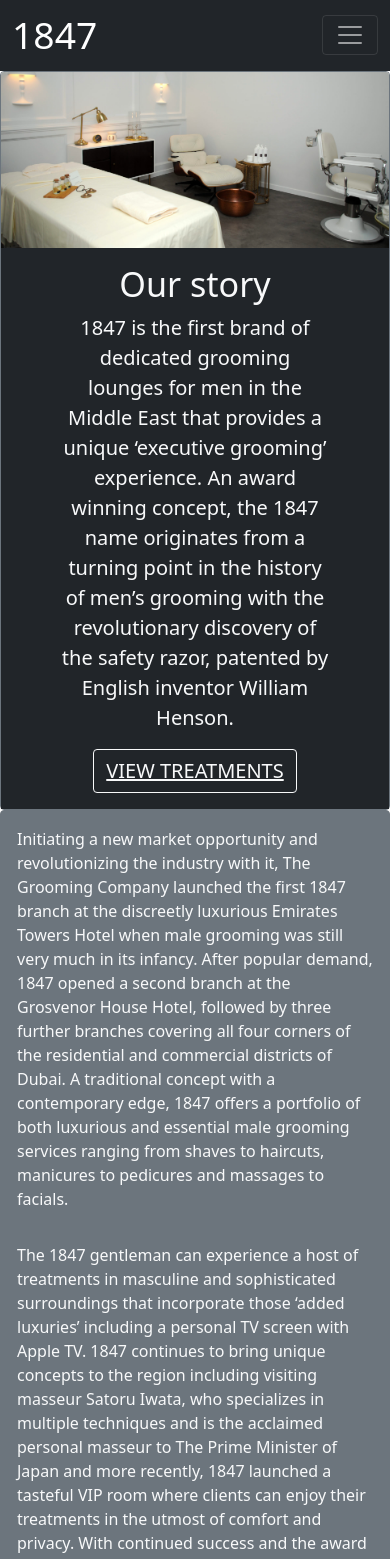
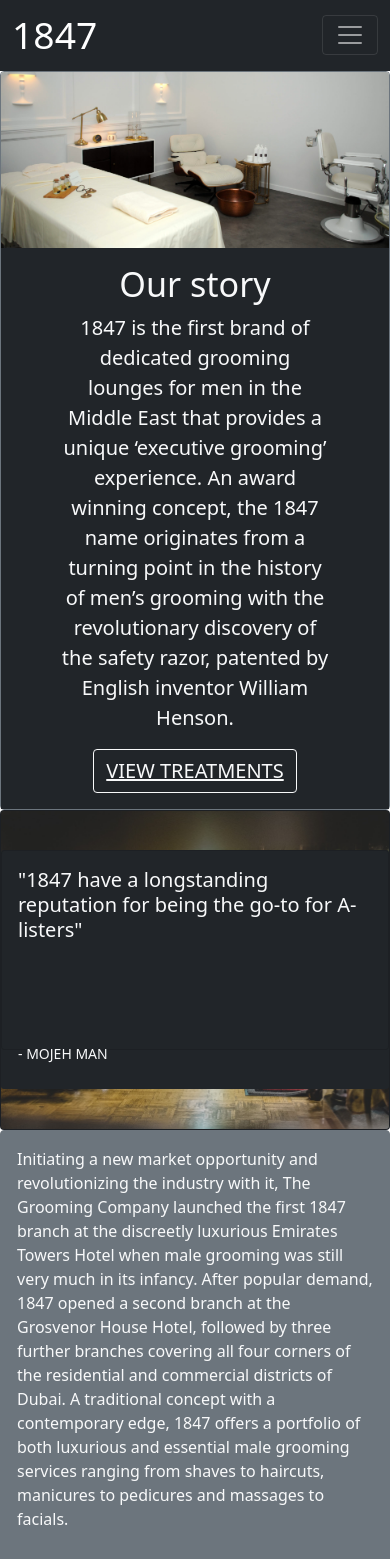
Before and after one commit to mackdaniel09/grooming-for-men, a React (Create React App) app: page /about-us in a window 390 px wide. Shown: the top 1559 px of the page. Built offline with nearby package versions, Linux system fonts and the light colour scheme.

Commit message:
revising compoennts

```diff
--- a/src/App.css
+++ b/src/App.css
@@ -11,6 +11,9 @@
   height: 300px;
   width: 60rem;
   object-fit: cover;
+}
+.carousel-card-story {
+  height: 200px;
 }
 .carousel-card img {
   height: 100%;
@@ -31,8 +34,9 @@
 .img-gallery img {
   height: 300px;
 }
-.img-wrapper {
-  margin: 20px;
+.img-living-wrapper {
+  height: 300px;
+  background-color: blue;
 }
 @media (max-width: 768px) {
   .img-gallery {
--- a/src/App.js
+++ b/src/App.js
@@ -18,10 +18,7 @@
           <Route path="/" element={<Home />} />
           <Route path="1847-signatures" element={<Signatures />} />
           <Route path="treatments" element={<Treatments />}>
-            <Route
-              path="/treatments/hair-services"
-              element={<HairServices />}
-            />
+            <Route path="hair-services" element={<HairServices />} />
           </Route>
           <Route path="about-us" element={<About />} />
         </Routes>
--- a/src/components/Container.js
+++ b/src/components/Container.js
@@ -35,19 +35,17 @@
                   </div>
                 </div>
               </div>
-              <div className="row img-gallery">
+              <div className="row ">
                 {gallery.map((item, index) => {
                   return (
-                    <div className="col col-md-3">
-                      <div className="img-wrapper">
+                    <div className="col-md-4">
                       <div className="col h-100" key={index}>
                         <div className="card shadow h-75 ">
                           <img
                             src={item.img}
-                              className="img-thumbnail"
+                            className="img-thumbnail h-100"
                             alt="image"
                           />
-                          </div>
                         </div>
                       </div>
                     </div>
--- a/src/components/pages/about/About.js
+++ b/src/components/pages/about/About.js
@@ -1,10 +1,49 @@
 import React from "react";
-import { imageCaps, desc, living } from "../data/story";
+import Slider from "react-slick";
+import barberShop from "../../images/barberShop.png";
 import "../../../styles/AboutStyle.css";
+import "../../../App.css";
+import "slick-carousel/slick/slick.css";
+import "slick-carousel/slick/slick-theme.css";
+import { imageCaps, desc, living, storyCarousel } from "../data/story";
 import { Link } from "react-router-dom";
-import "../../../App.css";
 
 const About = () => {
+  const settings = {
+    dots: true,
+    infinite: false,
+    speed: 500,
+    slidesToShow: 4,
+    slidesToScroll: 4,
+    initialSlide: 0,
+    responsive: [
+      {
+        breakpoint: 1024,
+        settings: {
+          slidesToShow: 3,
+          slidesToScroll: 3,
+          infinite: true,
+          dots: true,
+        },
+      },
+      {
+        breakpoint: 600,
+        settings: {
+          slidesToShow: 2,
+          slidesToScroll: 2,
+          initialSlide: 2,
+        },
+      },
+      {
+        breakpoint: 480,
+        settings: {
+          slidesToShow: 1,
+          slidesToScroll: 1,
+          dots: false,
+        },
+      },
+    ],
+  };
   return (
     <>
       <div className="card border-secondary">
@@ -17,6 +56,28 @@
               {imageCaps.link}
             </Link>
           </button>
+        </div>
+      </div>
+      <div className="card bg-dark text-white" style={{ height: "320px" }}>
+        <img src={barberShop} className="card-img " alt="..." />
+        <div className="card-img-overlay bg-dark text-light h-75 w m-auto p-0 overflow-hidden">
+          <Slider {...settings}>
+            {storyCarousel.map((story, index) => (
+              <div
+                className="card bg-dark carousel-card-story overflow-md-auto"
+                key={index}
+              >
+                <div className="card-body h-100">
+                  <h5 className="card-title fs-md-5 fw-light h-100 lh-sm">
+                    "{story.texts}"
+                  </h5>
+                  <p className="card-text">
+                    <small>- {story.author}</small>
+                  </p>
+                </div>
+              </div>
+            ))}
+          </Slider>
         </div>
       </div>
       <div className="card bg-secondary text-light border-secondary">
@@ -34,22 +95,22 @@
       </div>
       <div className="container py-3">
         <div className="row">
-          {/* {living.map((img, index) => (
-            // <div className="col col-md-3">
-            //   <div className="bg-primary mb-2">
-            //     <div className="col h-100" key={index}>
-            //       <div className="card shadow h-75">
-            //         <img src={image} className="img-thumbnail" alt="image" />
-            //       </div>
-            //     </div>
-            //   </div>
-            // </div>
-
-          ))} */}
           {living.map((img, index) => (
-            <div>
-              <img src={img} />
-            </div>
+            <>
+              <div className="col-md-3">
+                <div className="mb-2" style={{ height: "500px" }}>
+                  <div className="col h-100" key={index}>
+                    <div className="card shadow h-100">
+                      <img
+                        src={img.img}
+                        className="img-thumbnail img-living-wrapper "
+                        alt="image"
+                      />
+                    </div>
+                  </div>
+                </div>
+              </div>
+            </>
           ))}
         </div>
       </div>
--- a/src/components/pages/data/story.js
+++ b/src/components/pages/data/story.js
@@ -4,7 +4,36 @@
   text: "1847 is the first brand of dedicated grooming lounges for men in the Middle East that provides a unique ‘executive grooming’ experience. An award winning concept, the 1847 name originates from a turning point in the history of men’s grooming with the revolutionary discovery of the safety razor, patented by English inventor William Henson.",
   link: "view treatments",
 };
-export const storyCarousel = [];
+export const storyCarousel = [
+  {
+    texts:
+      "1847 have a longstanding reputation for being the go-to for A-listers",
+    author: "MOJEH MAN",
+  },
+  {
+    texts:
+      "The brand has been a well-preened mainstay in the region since 2004 and its flagship branch is now home to a rather more luxurious style experience",
+    author: "EMIRATES MAN",
+  },
+  {
+    texts: "1847 - Fit for Kings",
+    author: "ESQUIRE",
+  },
+  {
+    texts: "1847 - A pioneer of the men's grooming game in the region",
+    author: "CEO",
+  },
+  {
+    texts:
+      "An establisehd favorite with locals, 1847 was the first luxury lounge dedicated to men",
+    author: "CONDE NAST TRAVELLER",
+  },
+  {
+    texts:
+      "Ever felt like you need a time-out from the world and escape into a space when you could just relax? Men's grooming lounge 1847 has long been that space",
+    author: "DEBONAIR",
+  },
+];
 
 export const desc = [
   {
--- a/src/components/pages/treatments/HairServices.js
+++ b/src/components/pages/treatments/HairServices.js
@@ -3,7 +3,7 @@
 const HairServices = () => {
   return (
     <div>
-      <h1>Hair Services</h1>
+      <h1>this is Hair Services</h1>
     </div>
   );
 };
```
Also changed, not shown: src/components/images/barberShop.png (added). Lines whose indentation alone changed are shown as unchanged.
